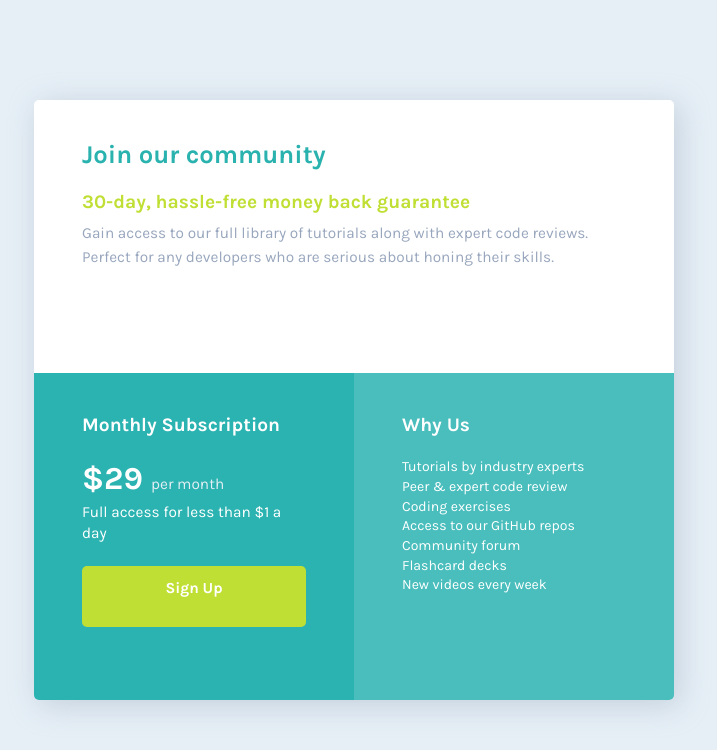
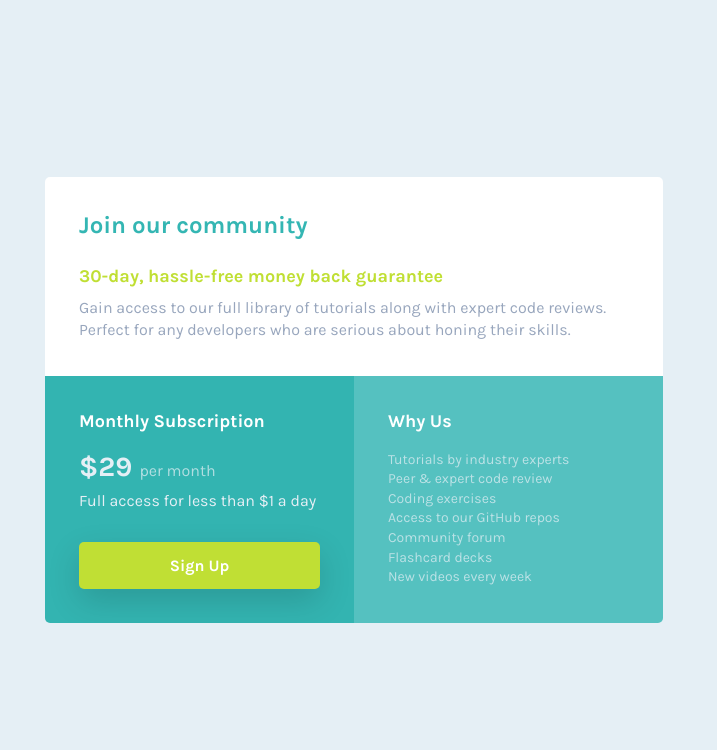
Before and after one commit to larissacauane/Single-Price-Grid-Component, a plain HTML site: page index.html in a window 1280 px wide. Shown: the whole page, without its empty margins (286-1003 px from the left). Drawn offline with Linux system fonts and the light colour scheme.

Commit message:
Update style.css

```diff
--- a/index.html
+++ b/index.html
@@ -1,29 +1,41 @@
 <!DOCTYPE html>
 <html lang="en">
-
   <head>
-  <meta charset="UTF-8">
-  <meta name="viewport" content="width=device-width, initial-scale=1.0">
-  <link rel="icon" type="image/png" sizes="32x32" href="./images/favicon-32x32.png">
-  <link rel="stylesheet" href="./styles/style.css">
+    <meta charset="UTF-8" />
+    <meta name="viewport" content="width=device-width, initial-scale=1.0" />
+    <link
+      rel="icon"
+      type="image/png"
+      sizes="32x32"
+      href="./images/favicon-32x32.png"
+    />
+    <link rel="preconnect" href="https://fonts.googleapis.com" />
+    <link rel="preconnect" href="https://fonts.gstatic.com" crossorigin />
+    <link
+      href="https://fonts.googleapis.com/css2?family=Karla:wght@400;700&display=swap"
+      rel="stylesheet"
+    />
+    <link rel="stylesheet" href="./styles/style.css" />
     <title>Single Price Grid Component</title>
-
   </head>
 
   <body>
-
-  <main>
+    <main class="container">
+      <div class="component-container">
         <section class="join-our-community">
           <h1>Join our community</h1>
           <div class="join-our-community-text">
             <h3>30-day, hassle-free money back guarantee</h3>
-        <p>Gain access to our full library of tutorials along with expert code reviews.
-          Perfect for any developers who are serious about honing their skills.</p>
+            <p>
+              Gain access to our full library of tutorials along with expert
+              code reviews. Perfect for any developers who are serious about
+              honing their skills.
+            </p>
           </div>
         </section>
 
         <section class="monthly-subscription">
-      <h3> Monthly Subscription</h3>
+          <h3>Monthly Subscription</h3>
           <div class="monthly-subscription-text">
             <p>&dollar;29 <span>per month</span></p>
             <p>Full access for less than &dollar;1 a day</p>
@@ -43,8 +55,7 @@
             <li>New videos every week</li>
           </ul>
         </section>
+      </div>
     </main>
-
   </body>
-
 </html>
--- a/styles/style.css
+++ b/styles/style.css
@@ -1,124 +1,144 @@
-@import url('https://fonts.googleapis.com/css2?family=Karla:wght@400;700&display=swap');
+@import url("https://fonts.googleapis.com/css2?family=Karla:wght@400;700&display=swap");
 
-*{
-    margin: 0;
-    padding: 0;
-    box-sizing: border-box;
+:root {
+  --cyan: hsla(179, 62%, 43%, 0.952);
+  --light-cyan: hsla(179, 47%, 51%, 0.904);
+  --bright-yellow: hsl(71, 73%, 54%);
+  --light-gray: hsl(204, 43%, 93%);
+  --grayish-blue: hsl(218, 22%, 67%);
 }
 
-body{
-    display: grid;
-    justify-content: center;
-    align-content: center;
-    min-height: 100vh;
-    background-color: rgb(230, 239,246);
+*::before,
+*::after,
+* {
+  margin: 0;
+  padding: 0;
+  box-sizing: border-box;
 }
 
-main{
-    min-height: 75vh;
-    max-width: 50vw;
-    display: grid;
-    grid-template-columns: 1fr 1fr;
-    font-family: 'Karla', sans-serif;
-    box-shadow: 5px 5px 30px hsla(217, 22%, 67%, 0.445);
-    border-radius: 5px;
+html {
+  font-size: 62.5%;
 }
 
-section{
-    display: flex;
-    flex-direction: column;
-    gap: 1.3rem;
-    padding: 2.5rem 3rem 2.5rem 3rem;
-    color: white;
+body {
+  min-width: 100%;
+  min-height: 100vh;
+  background-color: var(--light-gray);
+  display: flex;
+  align-items: center;
+  justify-content: center;
+  font-family: "Karla", sans-serif;
 }
 
-/*========= JOIN OUR COMMUNNITY SECTION =========*/
-.join-our-community{
-    grid-column: 1/3;
-    background-color: white;
-    border-radius: 5px 5px 0 0;
+/* ----------------------------- */
+/* CONTAINER */
+/* ----------------------------- */
+.component-container {
+  display: grid;
+  grid-template-columns: repeat(2, 1fr);
+  border-radius: 5px;
+  overflow: hidden;
 }
 
-.join-our-community h1{
-    color: hsl(179, 62%, 43%);
-    font-weight: 700;
-    font-size: 2vw;
+.component-container section {
+  padding: 3.4rem;
+  display: flex;
+  flex-direction: column;
+  gap: 1.8rem;
 }
 
-.join-our-community-text h3{
-    color: hsl(71, 73%, 54%);
-    font-size: 1.5vw;
-    font-weight: 700;
+/* ----------------------------- */
+/* JOIN OUR COMMUNITY SECTION */
+/* ----------------------------- */
+.join-our-community {
+  background-color: white;
+  grid-column: 1/-1;
 }
 
-.join-our-community-text p{
-    padding-top: .5rem;
-    font-size: 1.2vw;
-    line-height: 1.6;
-    color: hsl(218, 22%, 67%);
+.join-our-community h1 {
+  font-size: 2.4rem;
+  font-weight: 700;
+  color: var(--cyan);
 }
 
-/*======= MONTHLY SUBSCRIPTION SECTION ===========*/
-.monthly-subscription{
-    background-color: rgb(43, 179, 177);
-    border-radius: 0 0 0 5px;
+.join-our-community .join-our-community-text {
+  max-width: 55rem;
 }
 
-.monthly-subscription h3{
-    font-size: 1.5vw;
-    font-weight: 700;
+.join-our-community-text h3 {
+  font-size: 1.8rem;
+  font-weight: 700;
+  line-height: 2.2;
+  color: var(--bright-yellow);
 }
 
-.monthly-subscription-text span{
-    color: hsl(204, 43%, 93%);
-    font-weight: 400;
-    font-size: 1.2vw;
+.join-our-community-text p {
+  font-size: 1.6rem;
+  font-weight: 500;
+  line-height: 1.4;
+  color: var(--grayish-blue);
 }
 
-.monthly-subscription-text p:first-child{
-    font-size: 2.5vw;
-    font-weight: 700;
-    color: white;
+/* ----------------------------- */
+/* MONTHLY SUBSCRIPTION SECTION */
+/* ----------------------------- */
+.monthly-subscription {
+  background-color: var(--cyan);
+  color: white;
 }
 
-.monthly-subscription-text p {
-    font-size: 1.2vw;
-    line-height: 1.4;
+.monthly-subscription h3 {
+  font-size: 1.8rem;
 }
 
-.monthly-subscription a{
-    width: 100%;
-    height: 25%;
-    padding-top: .8rem;
-    text-align: center;
-    text-decoration: none;
-    font-weight: 700;
-    font-size: 1.2vw;
-    color: white;
-    background-color: hsl(71, 73%, 54%);
-    border-radius: 5px;
-    transition: ease-in-out .3s;
+.monthly-subscription-text p:first-child {
+  font-size: 2.8rem;
+  font-weight: 700;
+  padding-bottom: 0.8rem;
 }
 
-.monthly-subscription a:hover{
-    background-color: white;
-    color: rgb(43, 179, 177);
+.monthly-subscription-text p,
+span {
+  font-size: 1.6rem;
+  font-weight: 500;
+  color: var(--light-gray);
 }
 
-/*======= WHY US SECTION ==========*/
-.why-us{
-    background-color: rgb(74, 190, 189);
-    border-radius: 0 0 5px 0;
+.monthly-subscription-text span {
+  color: hsla(203, 44%, 93%, 0.705);
 }
 
-.why-us h3{
-    font-size: 1.5vw;
-    font-weight: 700;
+.monthly-subscription a {
+  width: 100%;
+  padding: 1.4rem 0;
+  text-align: center;
+  text-decoration: none;
+  font-weight: 700;
+  font-size: 1.6rem;
+  color: white;
+  background-color: var(--bright-yellow);
+  border-radius: 5px;
+  box-shadow: 0 1.2rem 3.2rem rgba(0, 0, 0, 0.144);
+  margin-top: 1.4rem;
+  transition: ease-in-out 0.3s;
 }
 
-.why-us ul{
-    list-style: none;
-    font-weight: 400;
-    line-height: 1.4;
-    font-size: 1.1vw;
+/* ----------------------------- */
+/* WHY US SECTION */
+/* ----------------------------- */
+.why-us {
+  background-color: var(--light-cyan);
 }
+
+.why-us h3 {
+  font-size: 1.8rem;
+  color: white;
+}
+
+.why-us ul {
+  list-style: none;
+  font-weight: 500;
+  line-height: 1.4;
+  font-size: 1.4rem;
+  color: hsla(203, 44%, 93%, 0.705);
+}
```
Lines whose indentation alone changed are shown as unchanged.
